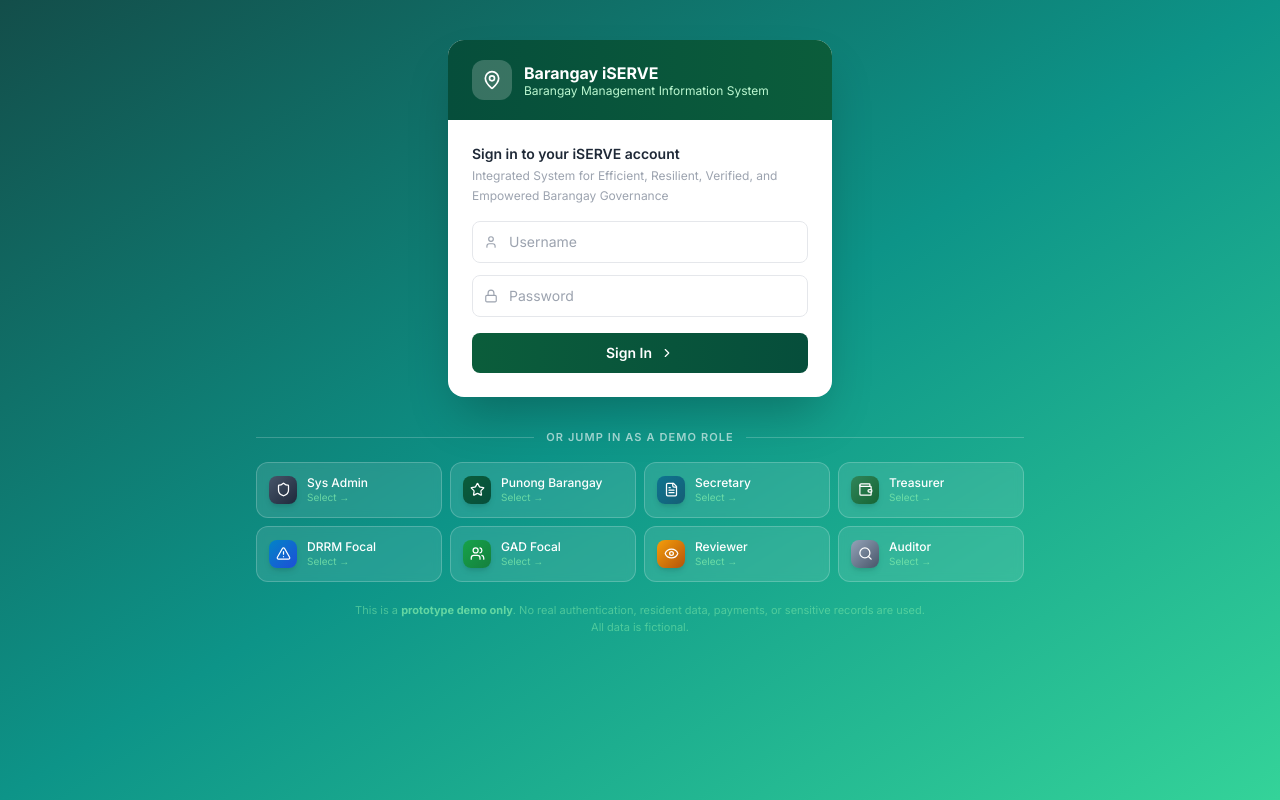
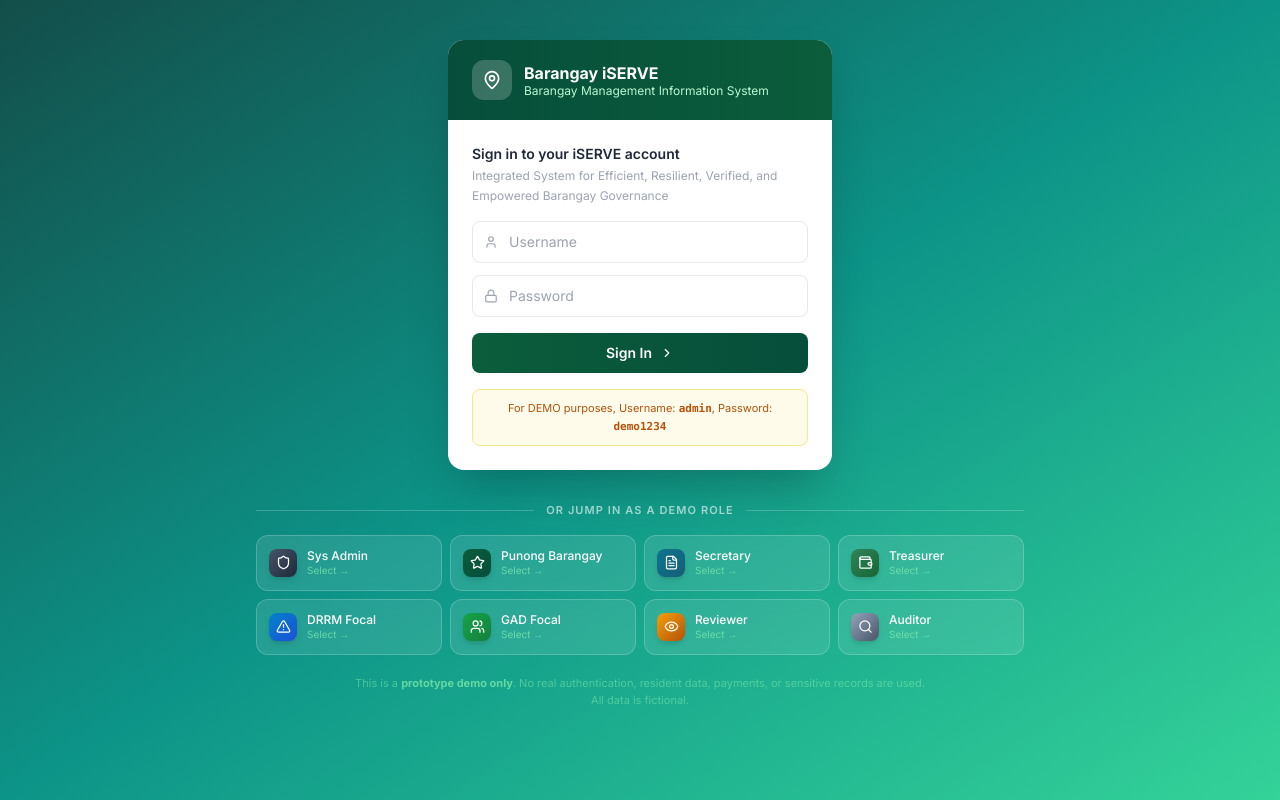
Before and after one commit to dandomser-hub/bgy-iserve-cgpt-blt, a React (Vite) app: page /login-demo in a window 1280 px wide. Built offline with nearby package versions, Linux system fonts and the light colour scheme.

Commit message:
Updated RoleSelectorPage.tsx

```diff
--- a/src/modules/auth/RoleSelectorPage.tsx
+++ b/src/modules/auth/RoleSelectorPage.tsx
@@ -112,6 +112,12 @@ export function RoleSelectorPage() {
             <ChevronRight size={14} />
           </button>
 
+          <div className="bg-amber-50 border border-amber-200 rounded-lg px-3 py-2.5 text-center">
+            <p className="text-amber-700 text-[11px]">
+              For DEMO purposes, Username: <span className="font-mono font-semibold">admin</span>, Password: <span className="font-mono font-semibold">demo1234</span>
+            </p>
+          </div>
+
         </form>
       </div>
 
```
